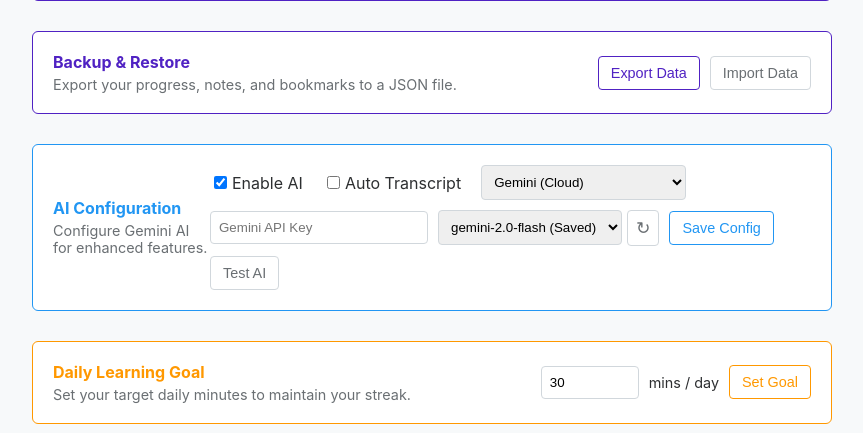
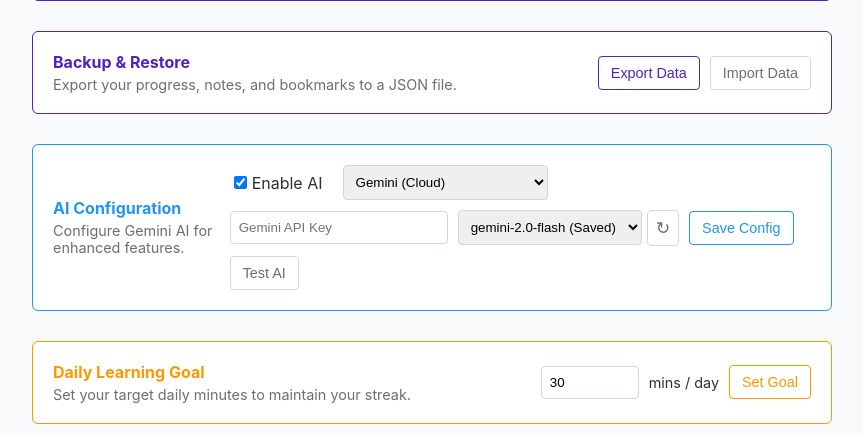
Before and after one commit to ilidio/SkillForge, a Flask app: page /settings in a window 1280 px wide. Shown: the part 237-670 px from the top of the page, without its empty margins (208-1071 px from the left). Run offline with Flask 3, Linux system fonts and the light colour scheme; the visitor is signed in with stand-in values (Sample User, id 1); data that the repository does not hold is empty; some libraries are stand-ins or nearby versions.

Commit message:
refactor(ai): Remove auto-transcript feature
Simplifies AI transcript generation by removing the automatic trigger option. Users will now manually initiate transcript generation when needed.

```diff
--- a/app.py
+++ b/app.py
@@ -914,7 +914,7 @@ def settings():
     user_id = get_current_user_id()
 
     # Get API Key & Model & AI Enabled Status
-    settings_rows = conn.execute("SELECT key, value FROM user_settings WHERE user_id=? AND key IN ('gemini_api_key', 'gemini_model', 'local_model', 'ai_features_enabled', 'ai_provider', 'local_ai_url', 'local_whisper_url', 'auto_transcript')", (user_id,)).fetchall()
+    settings_rows = conn.execute("SELECT key, value FROM user_settings WHERE user_id=? AND key IN ('gemini_api_key', 'gemini_model', 'local_model', 'ai_features_enabled', 'ai_provider', 'local_ai_url', 'local_whisper_url')", (user_id,)).fetchall()
     settings_map = {row['key']: row['value'] for row in settings_rows}
 
     api_key = settings_map.get('gemini_api_key', '')
@@ -926,7 +926,6 @@ def settings():
         gemini_model = 'gemini-2.0-flash'
 
     ai_enabled = settings_map.get('ai_features_enabled', 'true') == 'true'
-    auto_transcript = settings_map.get('auto_transcript', 'false') == 'true'
     ai_provider = settings_map.get('ai_provider', 'gemini')
     local_ai_url = settings_map.get('local_ai_url', 'http://localhost:1234/v1/chat/completions')
     local_whisper_url = settings_map.get('local_whisper_url', 'http://localhost:9000/v1/audio/transcriptions')
@@ -955,7 +954,7 @@ def settings():
             'percentage': stats['percentage']
         })
     conn.close()
-    return render_template('settings.html', courses=courses_data, api_key=api_key, gemini_model=gemini_model, local_model=local_model, ai_enabled=ai_enabled, auto_transcript=auto_transcript, ai_provider=ai_provider, local_ai_url=local_ai_url, local_whisper_url=local_whisper_url, quiz_correct=quiz_correct, quiz_total=quiz_total, daily_goal=daily_goal)
+    return render_template('settings.html', courses=courses_data, api_key=api_key, gemini_model=gemini_model, local_model=local_model, ai_enabled=ai_enabled, ai_provider=ai_provider, local_ai_url=local_ai_url, local_whisper_url=local_whisper_url, quiz_correct=quiz_correct, quiz_total=quiz_total, daily_goal=daily_goal)
 
 @app.route('/course/<int:course_id>')
 def player(course_id):
@@ -1033,11 +1032,8 @@ def player(course_id):
     is_completed = (len(watched_paths) >= total_videos and total_videos > 0)
 
     # Check if AI is enabled
-    ai_settings_rows = conn.execute("SELECT key, value FROM user_settings WHERE user_id=? AND key IN ('ai_features_enabled', 'auto_transcript')", (user_id,)).fetchall()
-    ai_settings = {row['key']: row['value'] for row in ai_settings_rows}
-
-    ai_enabled = ai_settings.get('ai_features_enabled', 'true') == 'true'
-    auto_transcript = ai_settings.get('auto_transcript', 'false') == 'true'
+    ai_setting = conn.execute("SELECT value FROM user_settings WHERE user_id=? AND key='ai_features_enabled'", (user_id,)).fetchone()
+    ai_enabled = ai_setting['value'] == 'true' if ai_setting else True
 
     conn.close()
     return render_template('player.html', course=course, structure=structure,
@@ -1045,8 +1041,7 @@ def player(course_id):
                            last_timestamp=last_timestamp,
                            watched_paths=watched_paths,
                            is_completed=is_completed,
-                           ai_enabled=ai_enabled,
-                           auto_transcript=auto_transcript)
+                           ai_enabled=ai_enabled)
 
 @app.route('/media/<path:filename>')
 def serve_media(filename):
--- a/templates/settings.html
+++ b/templates/settings.html
@@ -339,10 +339,6 @@
             <div style="display: flex; gap: 10px; align-items: center; flex-wrap: wrap;">
                 <label style="display: flex; align-items: center; cursor: pointer; user-select: none; margin-right: 10px;">
                     <input type="checkbox" id="aiEnabled" {% if ai_enabled %}checked{% endif %} style="margin-right: 5px;"> Enable AI
-                </label>
-
-                <label style="display: flex; align-items: center; cursor: pointer; user-select: none; margin-right: 10px;" title="Automatically trigger AI transcription when starting a video that has no transcript.">
-                    <input type="checkbox" id="autoTranscript" {% if auto_transcript %}checked{% endif %} style="margin-right: 5px;"> Auto Transcript
                 </label>
 
                 <select id="aiProvider" style="padding: 8px; border: 1px solid var(--border-color); border-radius: 4px;" onchange="toggleProviderFields()">
@@ -933,7 +929,6 @@
                     const localUrl = document.getElementById('localAiUrl').value.trim();
                     const localWhisperUrl = document.getElementById('localWhisperUrl').value.trim();
                     const enabled = document.getElementById('aiEnabled').checked ? 'true' : 'false';
-                    const autoTr = document.getElementById('autoTranscript').checked ? 'true' : 'false';
 
                     if (enabled === 'true') {
                         if (provider === 'gemini' && !key) {
@@ -990,12 +985,6 @@
                         method: 'POST',
                         headers: { 'Content-Type': 'application/json' },
                         body: JSON.stringify({ key: 'ai_features_enabled', value: enabled }),
-                    }));
-
-                    promises.push(fetch('/api/save_settings', {
-                        method: 'POST',
-                        headers: { 'Content-Type': 'application/json' },
-                        body: JSON.stringify({ key: 'auto_transcript', value: autoTr }),
                     }));
 
                     Promise.all(promises)
```
Also changed, not shown: templates/player.html (+8 -10 lines), 1 other file.
